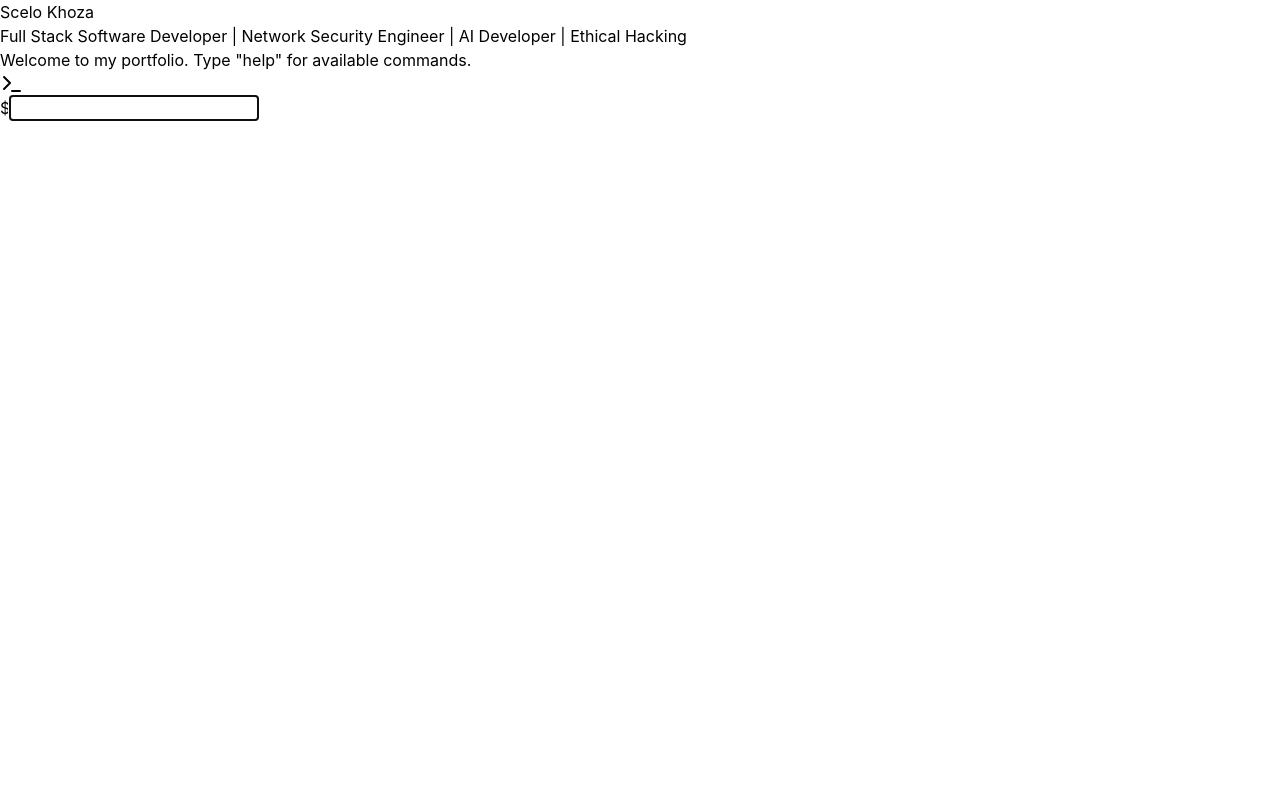
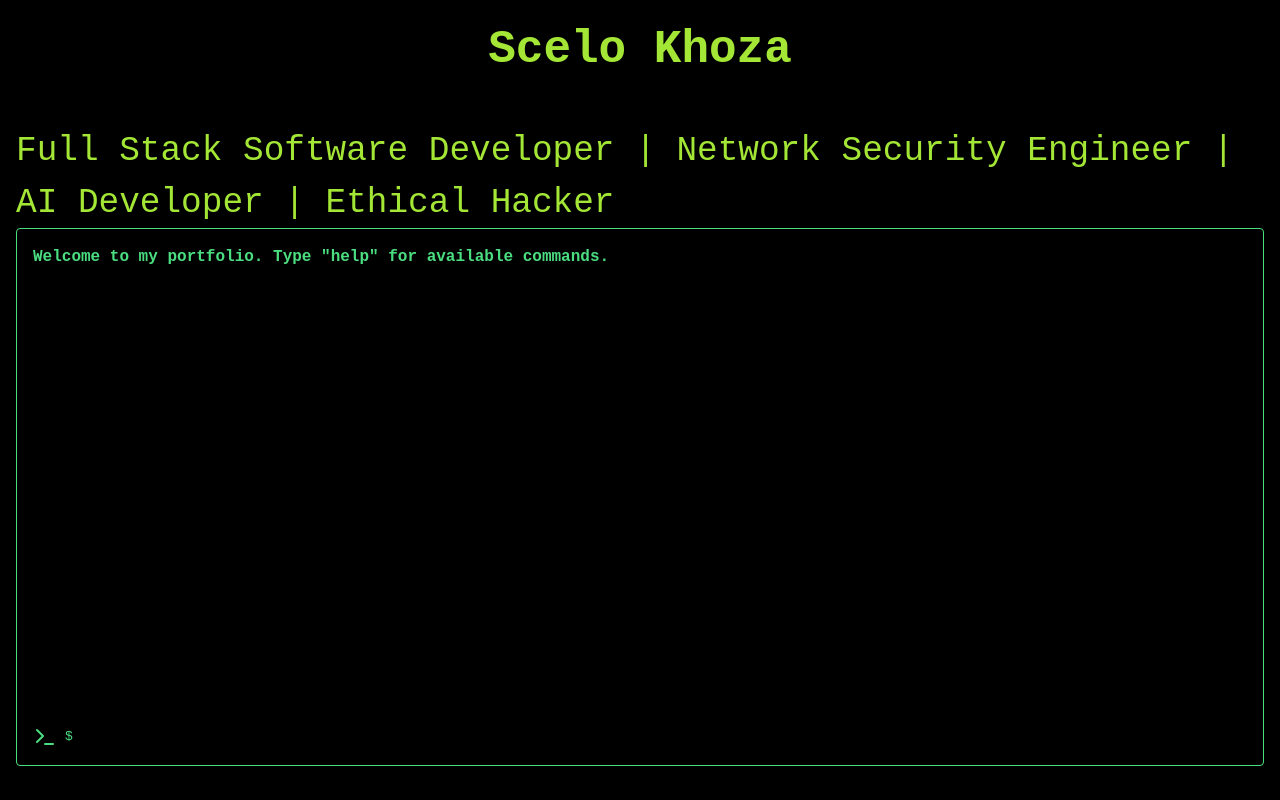
Before and after one commit to scelokhoza/Portfolio-Website, a React (Create React App) app in the folder my-portfolio/: page / in a window 1280 px wide. Built offline with nearby package versions, Linux system fonts and the light colour scheme.

Commit message:
cleaning up the javascript after separation of the css from it

```diff
--- a/my-portfolio/src/App.css
+++ b/my-portfolio/src/App.css
@@ -52,14 +52,14 @@
 }
 
 .portfolio-title {
-  font-size: 1.875rem;
+  font-size: 2.875rem;
   font-weight: bold;
   margin-bottom: 0.5rem;
   color: #a3e635;
 }
 
 .portfolio-subtitle {
-  font-size: 1.25rem;
+  font-size: 2.15rem;
   color: #a3e635;
 }
 
@@ -73,6 +73,7 @@
   height: 29rem;
   overflow-y: auto;
   margin-bottom: 1rem;
+  font-size: 1.0rem;
 }
 
 .terminal-form {
--- a/my-portfolio/src/App.js
+++ b/my-portfolio/src/App.js
@@ -1,11 +1,12 @@
 import React, { useState, useEffect } from 'react';
 import { Terminal } from 'lucide-react';
 import './index.css';
+import './App.css';
 
 
 const App = () => {
   const [command, setCommand] = useState('');
-  const [output, setOutput] = useState(['<span class="font-bold">Welcome to my portfolio. Type "help" for available commands.']);
+  const [output, setOutput] = useState(['<span class="welcome-message">Welcome to my portfolio. Type "help" for available commands.</span>']);
 
   const handleCommand = (e) => {
     e.preventDefault();
@@ -18,32 +19,32 @@ const App = () => {
   };
 
   const processCommand = (cmd) => {
-    const newCommand = `<span class="text-lime-500 font-bold">scelo@kali-linux:~$ ${cmd}</span>`
+    const newCommand = `<span class="command-prompt">scelo@kali-linux:~$ ${cmd}</span>`
     switch(cmd.toLowerCase()) {
       case 'help':
-        setOutput([...output, newCommand, 'Available commands: <span class="text-red-400 font-bold">about, <span class="text-blue-400 font-bold">skills, <span class="text-orange-400 font-bold">projects, <span class="text-lime-400 font-bold">contact, <span class="text-purple-400 font-bold">education, <span class="text-yellow-400 font-bold">resume']);
+        setOutput([...output, newCommand, 'Available commands: <span class="command-help">about | skills | projects | contact | education | resume</span>']);
         break;
       case 'about':
-        setOutput([...output, newCommand, 'I am a  Full Stack Software Developer with a strong focus on backend development and self-taught expertise in network security and penetration testing. I hold certificates in network security engineering and software development, along with partial studies in computer science.']);
+        setOutput([...output, newCommand, 'I am a Full Stack Software Developer with a strong focus on backend development and self-taught expertise in network security and penetration testing. I hold certificates in network security engineering and software development, along with partial studies in computer science.']);
         break;
       case 'education':
-        setOutput([...output, newCommand, 'NSC [Noordwyk Secondary School - 2020, <span class="text-blue-400 font-bold">https://www.noordwyksec.co.za/], <span class="text-green-400 font-bold">Bsc with Chemistry & Computer Science [North West University - 2022-2023(Did not finish), <span class="text-blue-400 font-bold">https://www.nwu.ac.za/], <span class="text-green-400 font-bold">NQF5 [WeThinkCode_], <span class="text-blue-400 font-bold">https://wethinkcode.co.za/']);
+        setOutput([...output, newCommand, 'NSC [Noordwyk Secondary School - 2020, <span class="link">https://www.noordwyksec.co.za/</span>] | <span class="education-item">Bsc with Chemistry & Computer Science [North West University - 2022-2023(Did not finish), <span class="link">https://www.nwu.ac.za/</span>] | <span class="education-item">NQF5 [WeThinkCode_], <span class="link">https://wethinkcode.co.za/</span></span>']);
         break;
       case 'skills':
-        setOutput([...output, newCommand, 'Network Security, Software Development, Python, JavaScript(HTML, CSS), Java, Shell-Scripting, React, Flask, Angular, MYQSL']);
+        setOutput([...output, newCommand, 'Network Security | Software Development | Python | JavaScript(HTML, CSS) | Java | Shell-Scripting | React | Flask | Angular | MYQSL']);
         break;
       case 'projects':
-        setOutput([...output, newCommand, '1. VPN <span class="text-blue-400 font-bold">[https://github.com/scelokhoza/Digital-Shield-VPN], <span class="text-green-400 font-bold">2. Digital Safe <span class="text-blue-400 font-bold">[https://github.com/scelokhoza/Digital-Safe], <span class="text-green-400 font-bold">3. Basic Encryption & Decryption <span class="text-blue-400 font-bold">[https://github.com/scelokhoza/Encryption_Decryption] <span class="text-green-400 font-bold">4. Wifi QR code Generator <span class="text-blue-400 font-bold">[https://github.com/scelokhoza/Wifi-QRcode]']);
+        setOutput([...output, newCommand, 'VPN <span class="link">[https://github.com/scelokhoza/Digital-Shield-VPN]</span> <span class="project-item"> | Digital Safe <span class="link">[https://github.com/scelokhoza/Digital-Safe]</span> <span class="project-item"> | Basic Encryption & Decryption <span class="link">[https://github.com/scelokhoza/Encryption_Decryption]</span> <span class="project-item"> | Wifi QR code Generator <span class="link">[https://github.com/scelokhoza/Wifi-QRcode]</span></span>']);
         break;
       case 'contact':
-        setOutput([...output, newCommand, 'Phone: <span class="text-blue-400 font-bold">068 516 9822 | <span class="text-green-400 font-bold">Email: <span class="text-blue-400 font-bold">sceloprince749@gmail.com | <span class="text-green-400 font-bold">LinkedIn: <span class="text-blue-400 font-bold">www.linkedin.com/in/scelo-khoza-b56662287 | <span class="text-green-400 font-bold">GitHub: <span class="text-blue-400 font-bold">https://github.com/scelokhoza/']);
+        setOutput([...output, newCommand, 'Phone: <span class="link">068 516 9822</span> | <span class="contact-item">Email: <span class="link">sceloprince749@gmail.com</span> | <span class="contact-item">LinkedIn: <span class="link">www.linkedin.com/in/scelo-khoza-b56662287</span> | <span class="contact-item">GitHub: <span class="link">https://github.com/scelokhoza/</span></span>']);
         break;
       case 'resume':
-        setOutput([...output, newCommand, '<span class="text-green-400 font-bold">My resume is opened in your browser!!']);
+        setOutput([...output, newCommand, '<span class="resume-message">My resume is opened in your browser!!</span>']);
         handleOpenPDF();
         break;
       default:
-        setOutput([...output, newCommand, '<span class="text-red-400 font-bold">Command not recognized. Type <span class="text-green-400 font-bold">"help" <span class="text-red-400 font-bold">for available commands.']);
+        setOutput([...output, newCommand, '<span class="error-message">Command not recognized. Type <span class="command-help">"help"</span> for available commands.</span>']);
     }
   };
 
@@ -53,25 +54,25 @@ const App = () => {
   }, [output]);
 
   return (
-    <div className="min-h-screen bg-black text-green-400 p-4 font-mono">
-      <header className="flex justify-center mb-8">
-        <h1 className="text-3xl font-bold mb-2 text-lime-400">Scelo Khoza</h1>
+    <div className="portfolio-container">
+      <header className="portfolio-header">
+        <h1 className="portfolio-title">Scelo Khoza</h1>
       </header>
-      <p className="text-xl text-lime-400">Full Stack Software Developer | Network Security Engineer | AI Developer | Ethical Hacking</p>
-      <div className="border border-green-400 p-4 rounded">
-        <div id="terminal-output" className="h-116 overflow-y-auto mb-4">
+      <p className="portfolio-subtitle">Full Stack Software Developer | Network Security Engineer | AI Developer | Ethical Hacker</p>
+      <div className="terminal-container">
+        <div id="terminal-output" className="terminal-output">
         {output.map((line, index) => (
           <p key={index} dangerouslySetInnerHTML={{ __html: line }}></p>
         ))}
         </div>
-        <form onSubmit={handleCommand} className="flex items-center">
-          <Terminal className="mr-2" />
-          <span className="mr-2">$</span>
+        <form onSubmit={handleCommand} className="terminal-form">
+          <Terminal className="terminal-icon" />
+          <span className="prompt-symbol">$</span>
           <input
             type="text"
             value={command}
             onChange={(e) => setCommand(e.target.value)}
-            className="flex-grow bg-transparent border-none outline-none"
+            className="terminal-input"
             autoFocus
           />
         </form>
```
